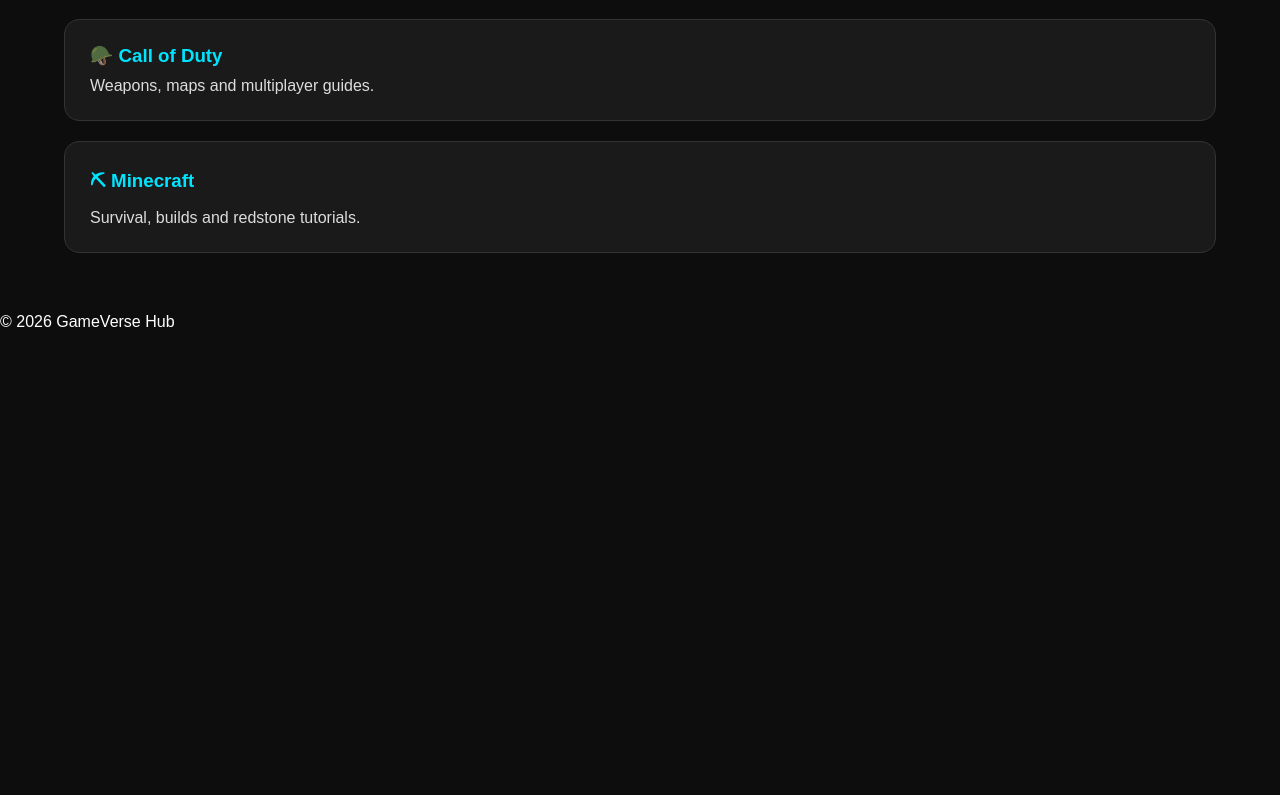
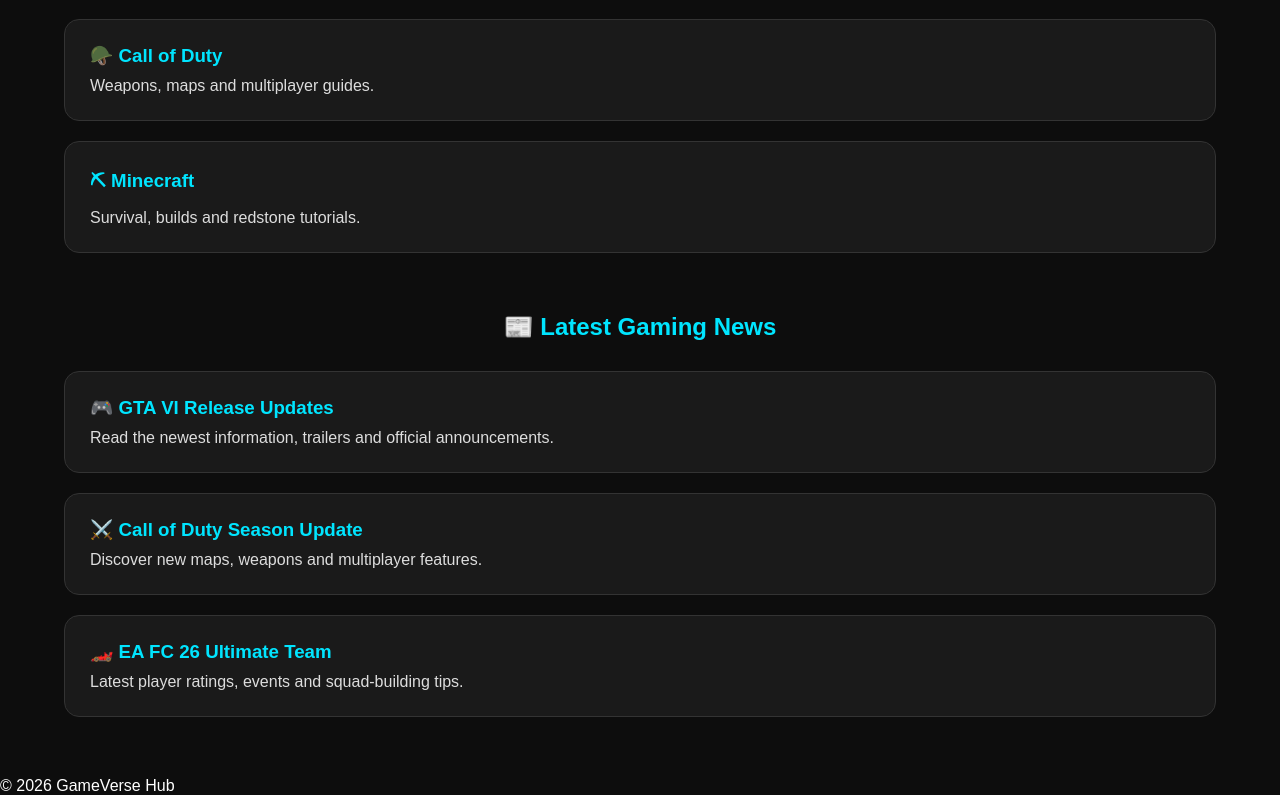
Before and after one commit to urwatariq50-eng/gameverse-hub, a plain HTML site: page index.html in a window 1280 px wide. Shown: the part 1138-1933 px from the top of the page. Before the commit the page ends 1469 px from the top, so only its background shows below. Drawn offline with Linux system fonts and the light colour scheme.

Commit message:
Update index.html

```diff
--- a/index.html
+++ b/index.html
@@ -26,9 +26,7 @@
 
 <h1>🎮 GAMEVERSE HUB</h1>
 
-<p>
-The Ultimate Gaming Destination
-</p>
+<p>The Ultimate Gaming Destination</p>
 
 <input class="search" type="text" placeholder="Search for games...">
 
@@ -64,6 +62,27 @@
 
 </section>
 
+<section class="games">
+
+<h2>📰 Latest Gaming News</h2>
+
+<div class="card">
+<h3>🎮 GTA VI Release Updates</h3>
+<p>Read the newest information, trailers and official announcements.</p>
+</div>
+
+<div class="card">
+<h3>⚔️ Call of Duty Season Update</h3>
+<p>Discover new maps, weapons and multiplayer features.</p>
+</div>
+
+<div class="card">
+<h3>🏎️ EA FC 26 Ultimate Team</h3>
+<p>Latest player ratings, events and squad-building tips.</p>
+</div>
+
+</section>
+
 <footer>
 © 2026 GameVerse Hub
 </footer>
```
